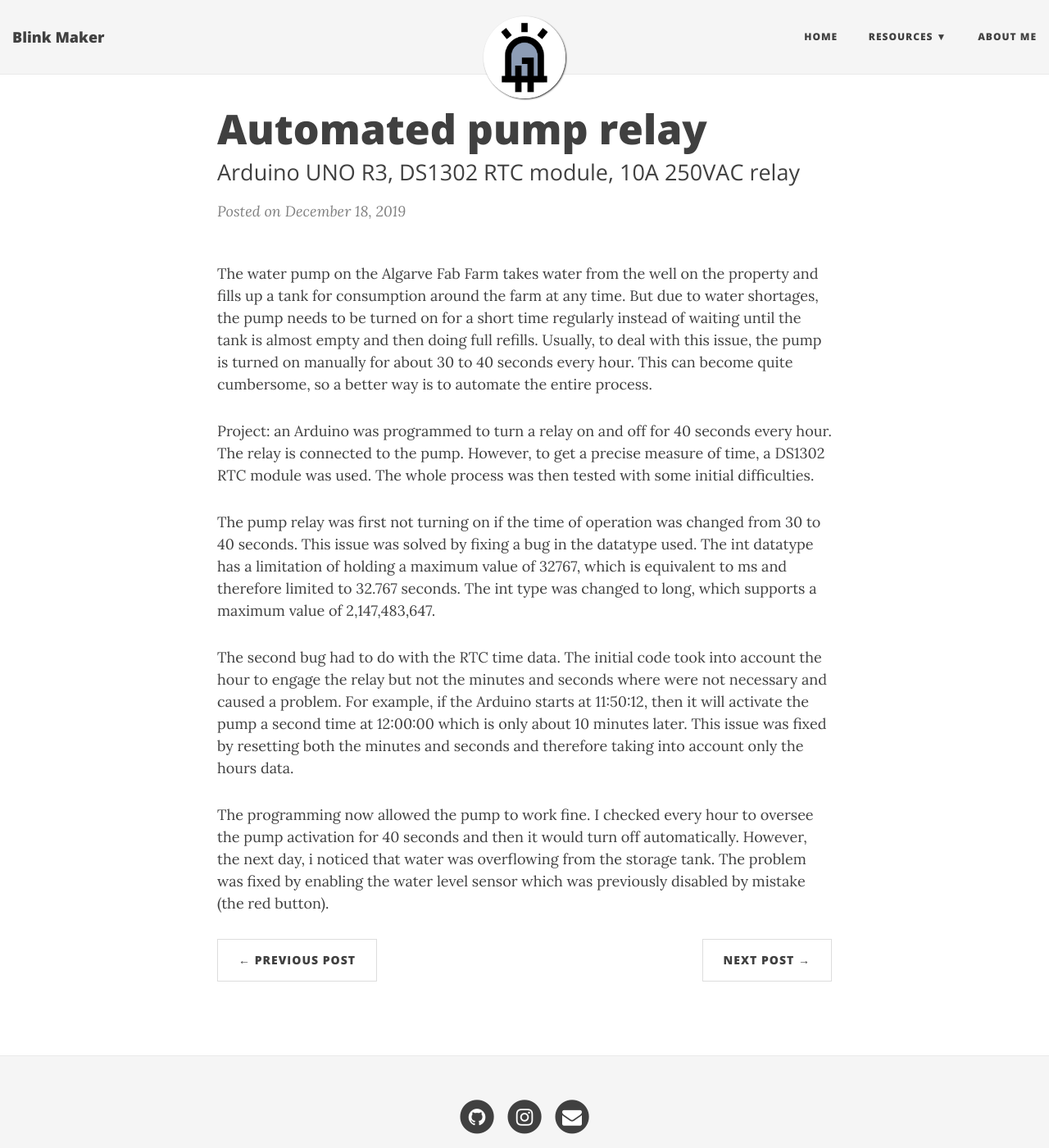
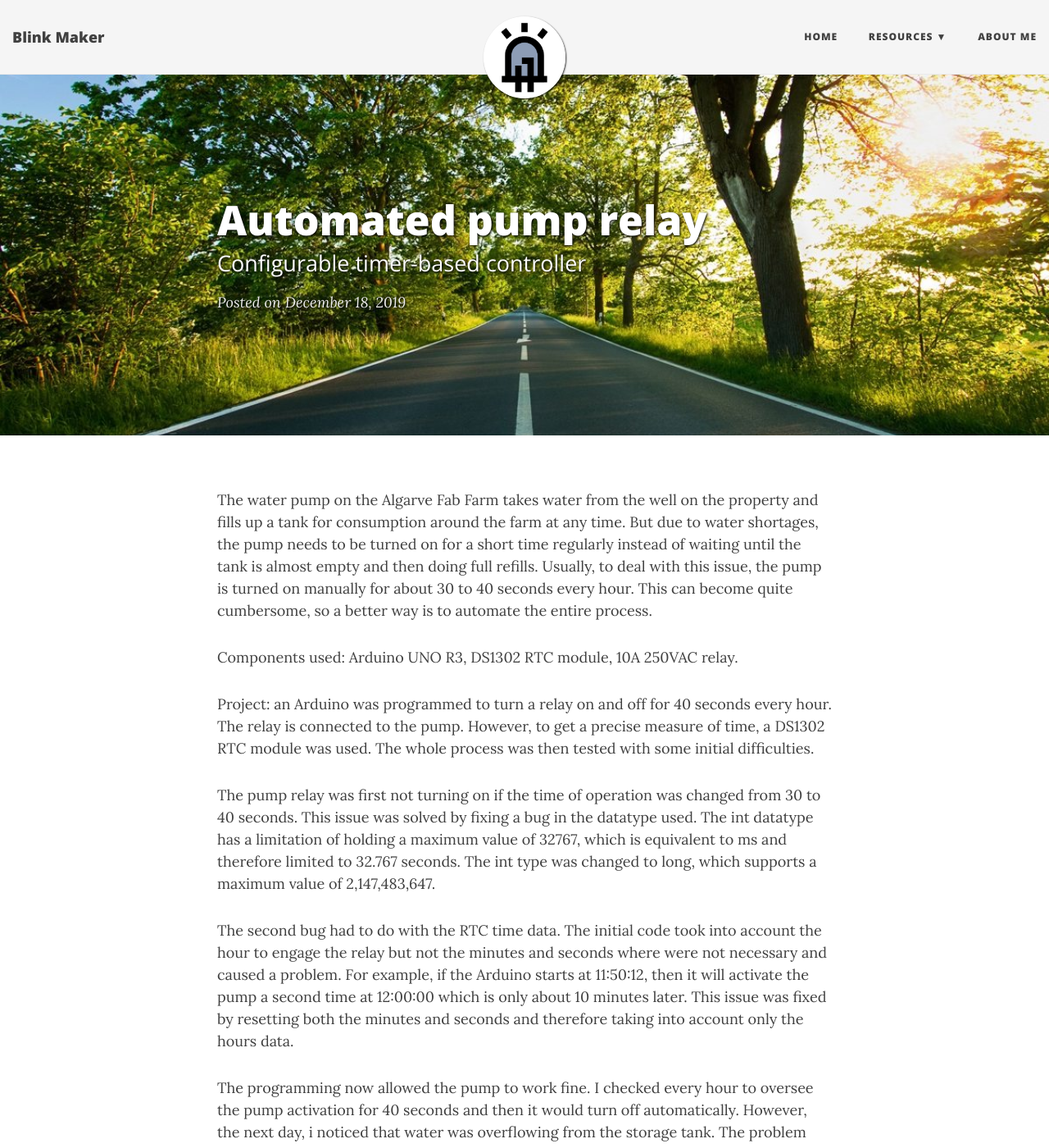
Before and after one commit to blinkmaker/blinkmaker.github.io, a Jekyll site: the page built from _posts/2019-12-18-pump-relay.md, in a window 1280 px wide and 1400 px high. Shown: the whole window at 82% size. Built offline with Jekyll 4.4.1, drawn with Linux system fonts in a browser that asks for light colours; nearby versions of some CDN libraries.

Commit message:
Add files via upload

```diff
--- a/_posts/2019-12-18-pump-relay.md
+++ b/_posts/2019-12-18-pump-relay.md
@@ -1,10 +1,14 @@
 ---
 layout: post
 title: Automated pump relay
-subtitle: Arduino UNO R3, DS1302 RTC module, 10A 250VAC relay
+subtitle: Configurable timer-based controller
+bigimg: /img/path.jpg
+tags: [books, test]
 ---
 
 The water pump on the Algarve Fab Farm takes water from the well on the property and fills up a tank for consumption around the farm at any time. But due to water shortages, the pump needs to be turned on for a short time regularly instead of waiting until the tank is almost empty and then doing full refills. Usually, to deal with this issue, the pump is turned on manually for about 30 to 40 seconds every hour. This can become quite cumbersome, so a better way is to automate the entire process.
+
+Components used: Arduino UNO R3, DS1302 RTC module, 10A 250VAC relay.
 
 Project: an Arduino was programmed to turn a relay on and off for 40 seconds every hour. The relay is connected to the pump. However, to get a precise measure of time, a DS1302 RTC module was used. The whole process was then tested with some initial difficulties.
 
```
